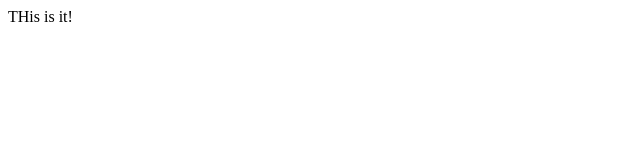
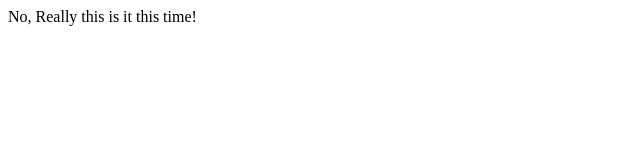
Before and after one commit to stonybrookweb/testpage, a plain HTML site: page second.html in a window 1280 px wide. Shown: the whole page, without its empty margins (0-640 px from the left). Drawn offline with Linux system fonts and the light colour scheme.

Commit message:
refactor: test commit with Tower

```diff
--- a/second.html
+++ b/second.html
@@ -3,6 +3,6 @@
 <title>second page</title>
 </head>
 <body>
-THis is it!
+No, Really this is it this time!
 </body>
 </html>
```
